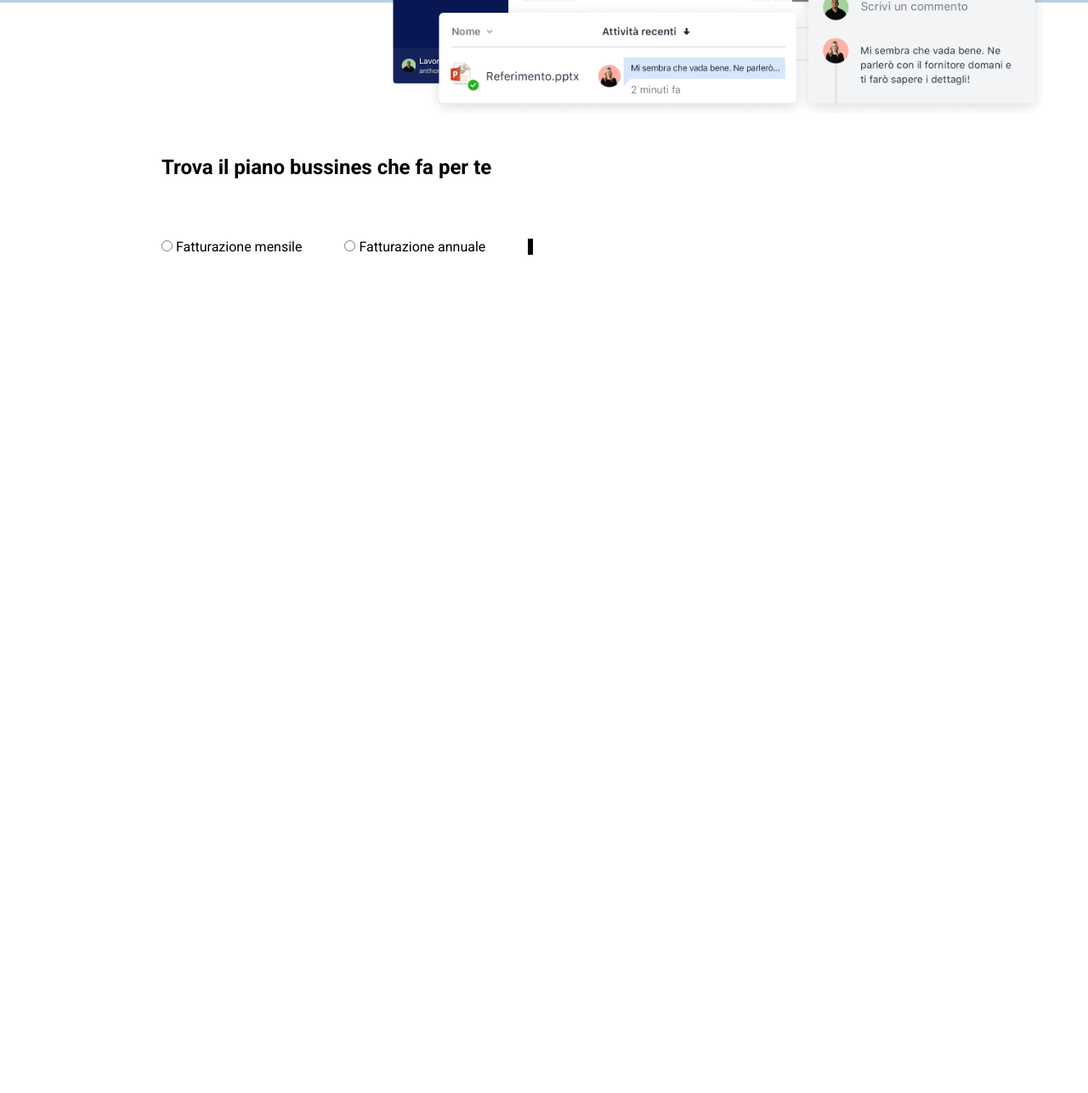
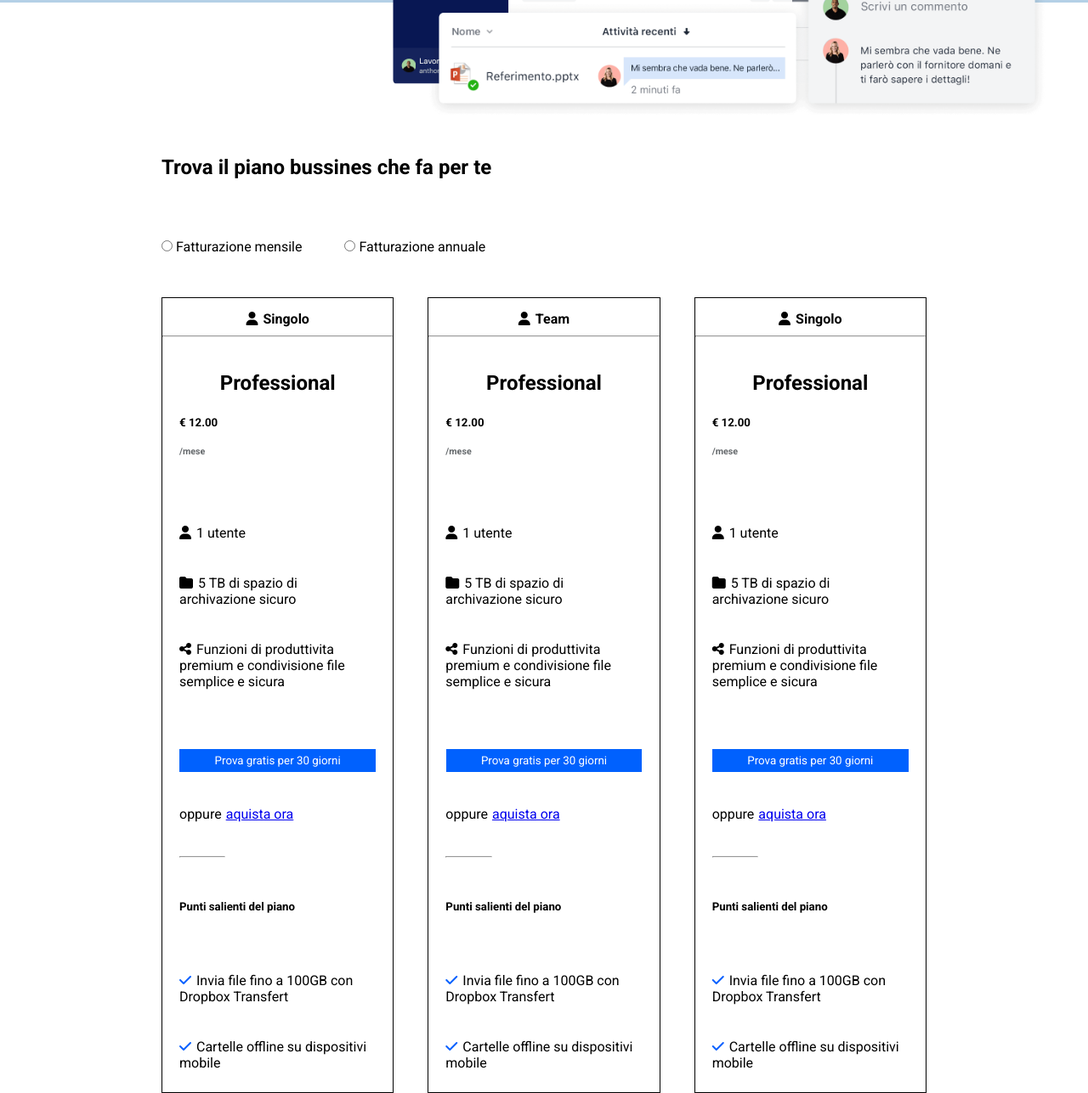
Before and after one commit to Stefan3l/htmlcss-dropbox, a plain HTML site: page index.html in a window 1280 px wide. Shown: the part 628-1915 px from the top of the page at 85% size. Before the commit the page ends 928 px from the top, so only its background shows below. Drawn offline with Linux system fonts and the light colour scheme.

Commit message:
second section ul li

```diff
--- a/css/style.css
+++ b/css/style.css
@@ -27,6 +27,63 @@
     max-width: 100%;
 }
 
+i {
+    margin-right: 6px;
+}
+
+ul {
+    margin: 0 20px;
+    list-style: none;
+}
+
+ul h5, h6 {
+    display: flex;
+}
+
+ul > h5 {
+    margin-top: 25px;
+}
+
+ul > h6 {
+    margin-top: 20px;
+    color: #65696c;
+    margin-bottom: 60px;
+}
+
+li {
+    text-align: left;
+    padding: 20px 0;
+}
+
+.row-list > button {
+    margin-top: 50px;
+    width: calc(100% - 15%)
+}
+
+.row-list > nav {
+    margin: 40px 0;
+    margin-left: 20px;
+    display: flex;
+}
+
+.row-list nav > span {
+    margin-right: 5px;
+}
+
+.row-list > .line-small {
+    max-width: calc(100% - 80%);
+    margin-left: 20px;
+}
+
+.head-li {
+    margin: 50px 0;
+    text-align: left;
+    margin-left: 20px;
+}
+
+.check {
+    color: #0860ff;
+}
 /*----------------
     LAYOUT
 ------------------*/
@@ -45,6 +102,7 @@
 .row {
     display: flex;
     justify-content: center;
+    gap: 40px;
 }
 
 .col-small {
@@ -118,10 +176,11 @@ header nav {
     gap: 26px;
 }
 
-a {
+header nav > a {
     text-decoration: none;
     color: #000;
 }
+
 
 
 
@@ -153,7 +212,7 @@ main p {
 }
 
 
-h2 {
+.container-small > h2 {
     padding-top: 180px;
 }
 
@@ -166,7 +225,17 @@ h2 {
 .row-list {
     border: 1px solid black;
     width: calc(100% / 3);
-    display: block;
+    margin-top: 50px;
+    text-align: center;
+    padding: 5px 0;
+}
+
+.row-list > h4 {
+    padding: 10px 0;
+}
+
+ul > h2 {
+    margin-top: 40px;
 }
 
 
--- a/index.html
+++ b/index.html
@@ -74,10 +74,82 @@
                     <input type="radio">
                     <label for="html">Fatturazione annuale</label>
                   </div>
+            </div>
             <div class="row">
-                <div class="row-list"></div>
-                <div class="row-list"></div>
-                <div class="row-list"><div>
+                <div class="row-list">
+                    <h4><i class="fa-solid fa-user"></i>Singolo</h4>
+                    <hr>
+                    <ul>
+                        <h2>Professional</h2>
+                        <h5>€ 12.00</h5>
+                        <h6>/mese</h6>
+                        <li><i class="fa-solid fa-user"></i>1 utente</li>
+                        <li><i class="fa-solid fa-folder"></i>5 TB di spazio di archivazione sicuro </li>
+                        <li><i class="fa-solid fa-share-nodes"></i>Funzioni di produttivita premium e condivisione file semplice e sicura</li>
+                    </ul>
+                    <button class="btn-primary btn">Prova gratis per 30 giorni</button>
+                    <nav>
+                        <span>oppure</span>
+                        <a href="#">aquista ora</a>
+                    </nav>
+                    <hr class="line-small">
+                    <h5 class="head-li">
+                        Punti salienti del piano
+                    </h5>
+                    <ul>
+                        <li><i class="check fa-solid fa-check"></i>Invia file fino a 100GB con Dropbox Transfert </li>
+                        <li><i class="check fa-solid fa-check"></i>Cartelle offline su dispositivi mobile </li>
+                    </ul>
+                </div>
+                <div class="row-list">
+                    <h4><i class="fa-solid fa-user"></i>Team</h4>
+                    <hr>
+                    <ul>
+                        <h2>Professional</h2>
+                        <h5>€ 12.00</h5>
+                        <h6>/mese</h6>
+                        <li><i class="fa-solid fa-user"></i>1 utente</li>
+                        <li><i class="fa-solid fa-folder"></i>5 TB di spazio di archivazione sicuro </li>
+                        <li><i class="fa-solid fa-share-nodes"></i>Funzioni di produttivita premium e condivisione file semplice e sicura</li>
+                    </ul>
+                    <button class="btn-primary btn">Prova gratis per 30 giorni</button>
+                    <nav>
+                        <span>oppure</span>
+                        <a href="#">aquista ora</a>
+                    </nav>
+                    <hr class="line-small">
+                    <h5 class="head-li">
+                        Punti salienti del piano
+                    </h5>
+                    <ul>
+                        <li><i class="check fa-solid fa-check"></i>Invia file fino a 100GB con Dropbox Transfert </li>
+                        <li><i class="check fa-solid fa-check"></i>Cartelle offline su dispositivi mobile </li>
+                    </ul>
+                </div>
+                <div class="row-list">
+                    <h4><i class="fa-solid fa-user"></i>Singolo</h4>
+                    <hr>
+                    <ul>
+                        <h2>Professional</h2>
+                        <h5>€ 12.00</h5>
+                        <h6>/mese</h6>
+                        <li><i class="fa-solid fa-user"></i>1 utente</li>
+                        <li><i class="fa-solid fa-folder"></i>5 TB di spazio di archivazione sicuro </li>
+                        <li><i class="fa-solid fa-share-nodes"></i>Funzioni di produttivita premium e condivisione file semplice e sicura</li>
+                    </ul>
+                    <button class="btn-primary btn">Prova gratis per 30 giorni</button>
+                    <nav>
+                        <span>oppure</span>
+                        <a href="#">aquista ora</a>
+                    </nav>
+                    <hr class="line-small">
+                    <h5 class="head-li">
+                        Punti salienti del piano
+                    </h5>
+                    <ul>
+                        <li><i class="check fa-solid fa-check"></i>Invia file fino a 100GB con Dropbox Transfert </li>
+                        <li><i class="check fa-solid fa-check"></i>Cartelle offline su dispositivi mobile </li>
+                    </ul><div>
             </div>
 
         </section>
```
